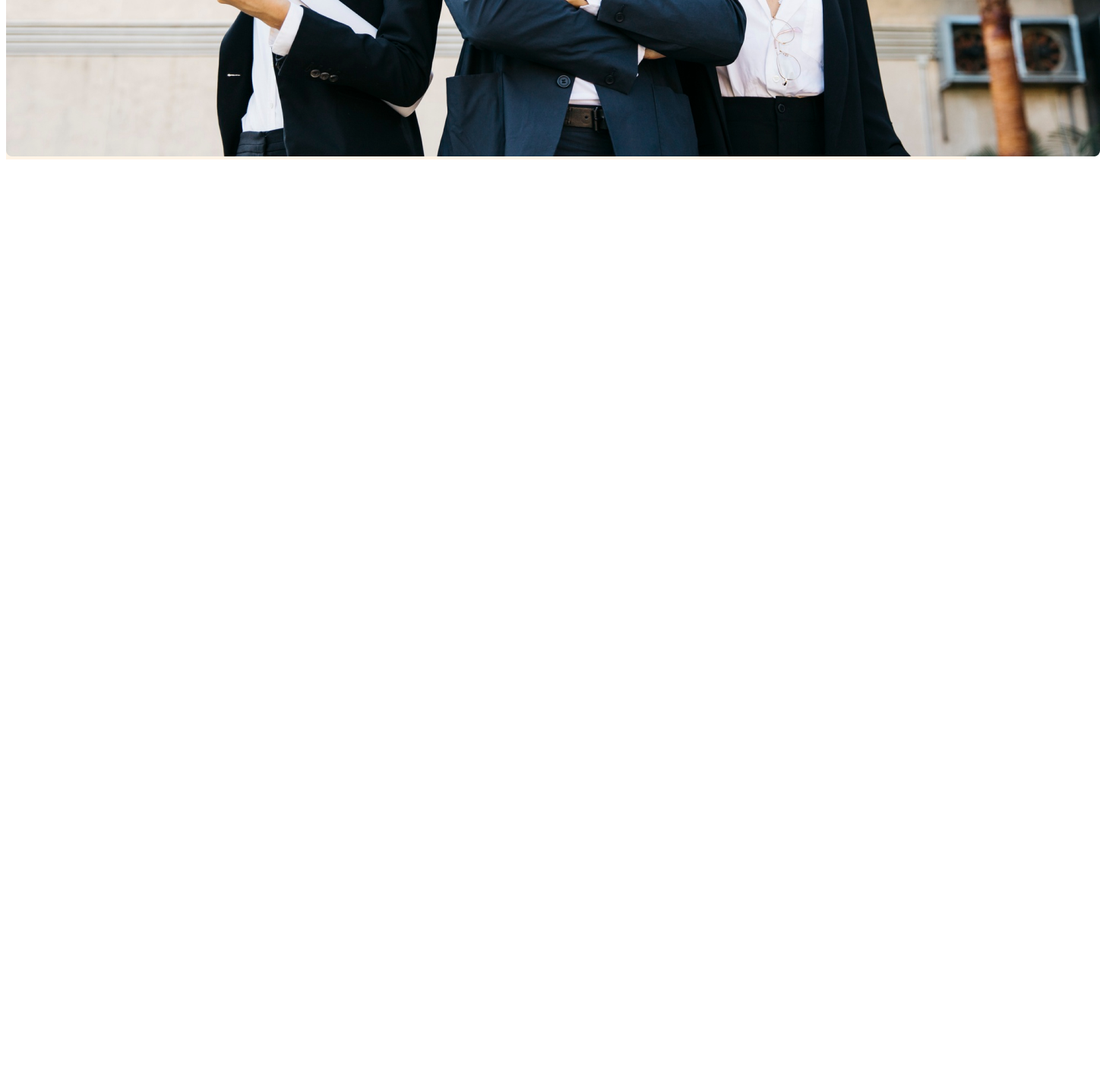
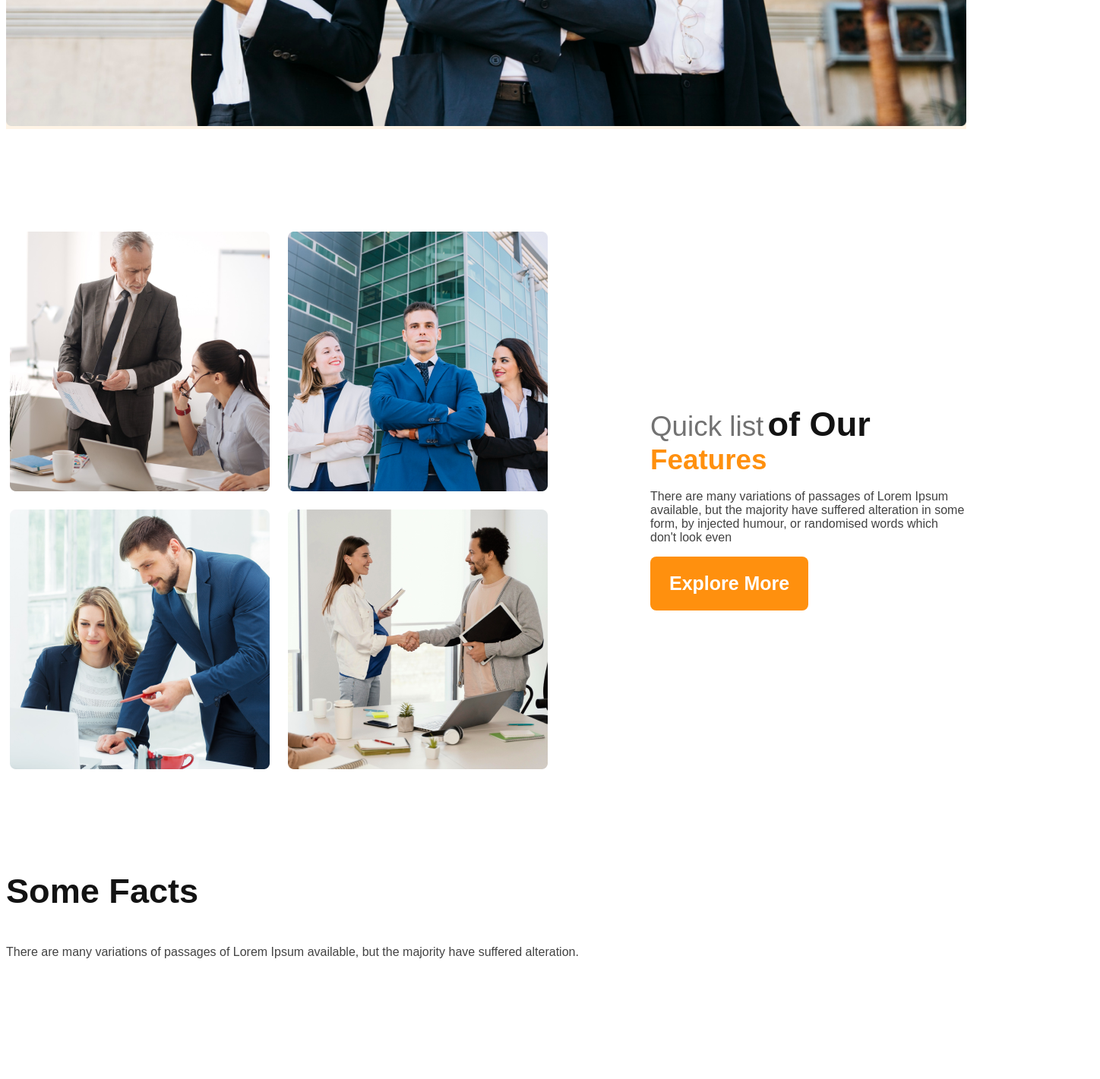
Before and after one commit to Sanim444/g3-architects, a plain HTML site: page index.html in a window 1280 px wide. Shown: the part 1014-2435 px from the top of the page at 76% size, 1448 px wide, since content can reach past the window. Before the commit the page ends 1232 px from the top, so only its background shows below. Drawn offline with Linux system fonts and the light colour scheme.

Commit message:
added team responsive and fact structure

```diff
--- a/index.html
+++ b/index.html
@@ -8,9 +8,9 @@
   </head>
   <body class="work-sans-font">
     <header class="bg-color">
-      <nav class="navbar display-fles">
+      <nav class="navbar display-flex">
         <h3 class="brand">G3 Architects Project</h3>
-        <ul class="nav-links display-fles">
+        <ul class="nav-links display-flex">
           <li class="nav-items">
             <a href="" class="nav-link text-gray">Home</a>
           </li>
@@ -35,11 +35,67 @@
           </p>
           <button class="btn-primary">Explore more</button>
         </div>
-        <img src="./images/banner.png" alt="" />
+        <img class="banner-image" src="./images/banner.png" alt="" />
       </div>
     </header>
-    <main></main>
+    <main>
+    <section class="teams">
+      <div class="team-img-container ">
+          <img src="./images/team1.png" alt="two architects discussing">
+          <img src="./images/team2.png" alt="">
+          <img src="./images/team3.png" alt="">
+          <img src="./images/team4.png" alt="">
+      </div>
 
-    <footer></footer>
+      <div class="our-features">
+        <div class="text-size">
+           <h3 class="feature-title"><span class="quick-list text-gray ">Quick list</span> <span class="of-our">of Our</span>
+          <br>
+        <span class="features">Features</span></h3>
+
+        <p class="feature-description text-gray  ">There are many variations of passages of Lorem Ipsum available, but the majority have suffered alteration in some form, by injected humour, or randomised words which don't look even</p>
+        </div>
+        <button class="btn-primary">Explore More </button>
+      </div>
+    </section>
+
+    <!-- some facts -->
+      <section>
+        <h3 class="section-title of-our"> Some Facts</h3>
+        <p class="text-gray">There are many variations of passages of Lorem Ipsum available, but the majority have suffered alteration.</p>
+        <div class="facts-container">
+          <div class="fact">
+            <img src="" alt="" class="fact-icon">
+            <h4 class="fact-number"></h4>
+            <h5 class="fact-name"></h5>
+          </div>
+          <div class="fact">
+            <img src="" alt="" class="fact-icon">
+            <h4 class="fact-number"></h4>
+            <h5 class="fact-name"></h5>
+          </div>
+          <div class="fact">
+            <img src="" alt="" class="fact-icon">
+            <h4 class="fact-number"></h4>
+            <h5 class="fact-name"></h5>
+          </div>
+          <div class="fact">
+            <img src="" alt="" class="fact-icon">
+            <h4 class="fact-number"></h4>
+            <h5 class="fact-name"></h5>
+          </div>
+        </div>
+
+      </section>
+
+
+
+    </main>
+
+
+
+    <footer>
+
+    </footer>
   </body>
 </html>
--- a/styles.css
+++ b/styles.css
@@ -1,4 +1,4 @@
-.work-sans-font {
+.work-sans-font{
   font-family: "Work Sans", sans-serif;
   font-optical-sizing: auto;
   font-weight: 400;
@@ -19,9 +19,20 @@
   padding: 21px 25px;
   font-size: 1.56rem;
   font-weight: 600;
+  border-radius: 8px;
+  border: none;
+}
+main {
+  max-width: 1440px;
+  margin: 0 auto;
+}
+main > section{
+  margin-top: 130px;
 }
 
-.display-fles {
+
+
+.display-flex {
   display: flex;
 }
 
@@ -51,8 +62,64 @@
   max-width: 860px;
   margin: 0 auto;
   text-align: center;
+  margin-bottom: 50px;
 }
 .banner-title {
   font-weight: 700;
   font-size: 4rem;
 }
+
+.banner-image {
+  width: 100%;
+}
+
+.teams{
+  display: flex;
+  align-items: center;
+
+}
+.team-img-container {
+  display: grid;
+  grid-template-columns: repeat(2, 1fr);
+  padding: 5px 5px;
+  gap: 24px;
+}
+.our-features{
+ margin-left: 130px;
+ max-width: 540px;
+}
+
+/* paragraph-items */
+
+.quick-list{
+  color: #727272;
+  font-size: 2.3rem;
+  font-weight: 500;
+}
+.of-our{
+  color: #131313;
+  font-size: 2.82rem;
+  font-weight: bold;
+}
+.features{
+  color: #FF900E;
+  font-size: 2.3rem;
+  font-weight: bold;
+}
+
+
+@media screen and (max-width: 576px) {
+  .navbar .nav-links .teams {
+    flex-direction: column;
+    }
+    .team-img-container{
+    grid-template-columns: repeat(1 , 1fr );
+  }
+}
+
+@media screen and (min-width: 576px) and (max-width: 996px) {
+  .teams{
+    flex-direction: column;
+  }
+
+}
```
Also changed, not shown: icons/customers.png (added), icons/email.png (added), icons/projects.png (added), icons/ribon.png (added).
